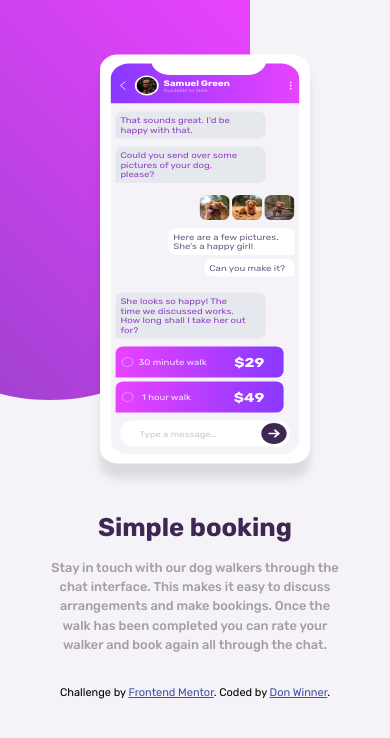
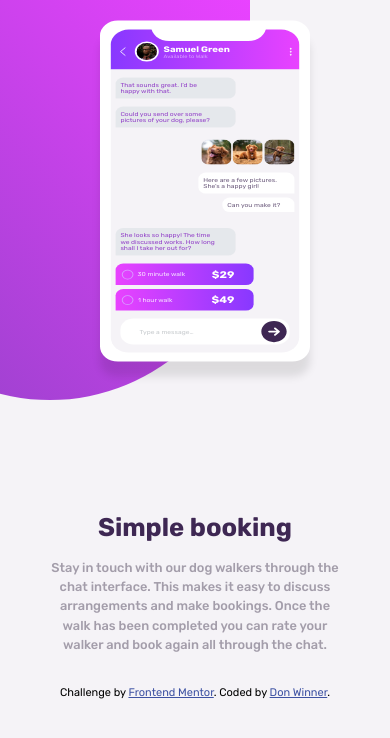
Before and after one commit to Don7Winner/Chat-App.com, a plain HTML site: page index.html in a window 390 px wide. Drawn offline with Linux system fonts and the light colour scheme; a web font is replaced by a local one.

Commit message:
adjusted the phone sample

```diff
--- a/CSS/Responsiveness.css
+++ b/CSS/Responsiveness.css
@@ -52,7 +52,7 @@
   }
   .phone-sample {
     box-shadow: 0 30px 16px rgba(0, 0, 0, 0.1);
-    transform: scale(1, 0.9);
+    transform: scale(0.8, 0.7);
     left: 200px;
     top: 50px;
   }
--- a/CSS/stylesheet.css
+++ b/CSS/stylesheet.css
@@ -15,7 +15,7 @@ body {
 }
 main {
   display: flex;
-  gap: 10rem;
+  gap: 5rem;
 }
 .container {
   flex-basis: 50%;
@@ -27,8 +27,8 @@ main {
   border-bottom-left-radius: 50%;
   position: relative;
   left: -150px;
-  height: 950px;
-  width: 650px;
+  height: 650px;
+  width: 550px;
 }
 .phone-sample {
   background-color: hsl(270, 20%, 96%);
@@ -36,13 +36,14 @@ main {
   border-radius: 30px;
   border: 10px solid #fff;
   box-shadow: 0 0 16px rgba(0, 0, 0, 0.3);
+  font-size: 0.7rem;
   padding: 0.5rem;
   width: 350px;
 
   position: absolute;
   left: 400px;
   top: 0;
-  transform: translate(0, 10%);
+  transform: translate(-40%, 5%) scale(0.7);
 
   display: flex;
   flex-direction: column;
@@ -119,7 +120,7 @@ main {
   border-bottom-left-radius: 0;
   padding: 0.5rem 2rem 0.5rem 0.5rem;
   margin-left: 0.5rem;
-  width: 250px;
+  width: 200px;
 }
 .message-container p:first-child {
   margin-bottom: 1rem;
@@ -153,14 +154,15 @@ main {
   border-bottom-right-radius: 0;
   padding: 0.5rem;
   margin-right: 0.5rem;
-  width: 210px;
+  width: 160px;
+  /* text-align: right; */
 
   right: 0;
   /* display: inline-block; */
 }
 .msg-bt {
   align-self: flex-end;
-  width: 150px;
+  width: 120px;
 }
 /* STYLING THE BOTTOM MESSAGE CONTAINER  */
 .bottom-message {
@@ -172,9 +174,9 @@ main {
   color: hsla(0, 0%, 100%, 0.87);
   border-radius: 0.8rem;
   border-bottom-left-radius: 0;
-  padding: 1rem 2rem 1rem 0.5rem;
+  padding: 0.6rem 2rem 0.6rem 0.5rem;
   margin-left: 0.5rem;
-  width: 280px;
+  width: 230px;
 
   display: flex;
   align-items: center;
@@ -191,7 +193,7 @@ main {
 }
 .bottom-message span {
   color: hsl(0, 0%, 100%);
-  font-size: 1.6rem;
+  font-size: 1.2rem;
   font-weight: 700;
 }
 .last-last {
```
